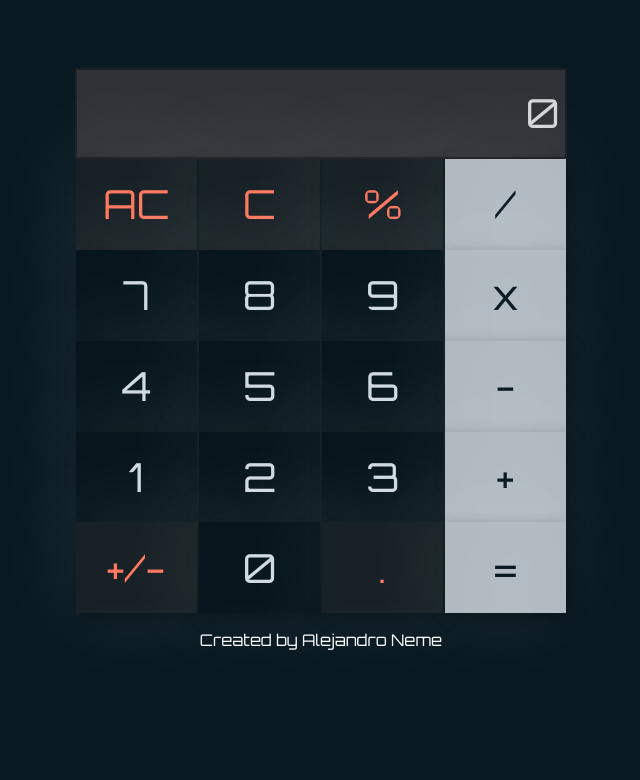
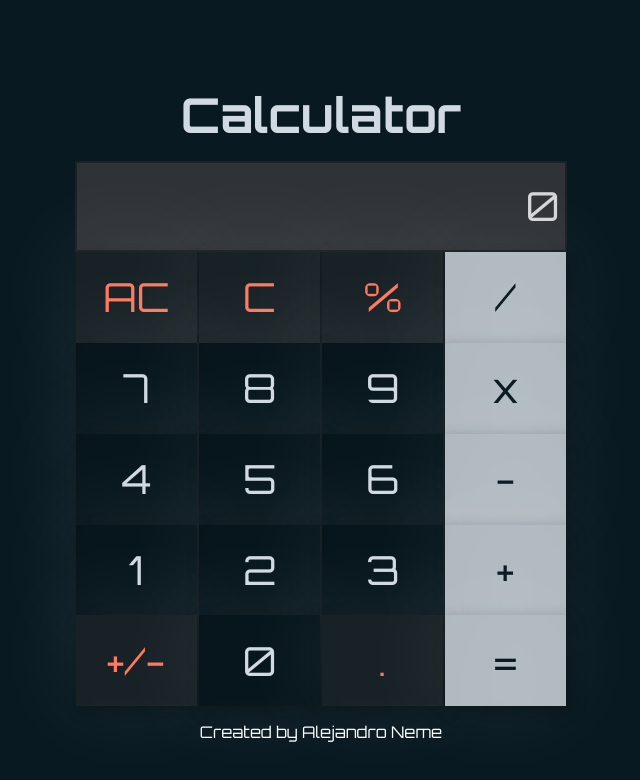
Before and after one commit to aledaquino1986/calculator, a plain HTML site: page index.html in a window 1280 px wide. Shown: the whole page, without its empty margins (319-959 px from the left). Drawn offline with Linux system fonts and the light colour scheme.

Commit message:
add h1, change html structure

```diff
--- a/index.html
+++ b/index.html
@@ -4,16 +4,18 @@
 <head>
   <meta charset="UTF-8">
   <meta name="viewport" content="width=device-width, initial-scale=1.0">
+  <link rel="icon" href="./calculator.ico" type="image/x-icon" />
   <link rel="stylesheet" href="style.css">
   <script src="javascript.js" defer></script>
   <link href="https://fonts.googleapis.com/css2?family=Orbitron:wght@400;500;600;700;800;900&display=swap"
     rel="stylesheet">
+
   <title>Calculator</title>
 </head>
 
 <body>
-  <main class="wrapper">
-
+  <div class="wrapper">
+    <h1>Calculator</h1>
     <section class="screen">
       <div>
         0
@@ -57,10 +59,11 @@
       </div>
     </section>
 
-  </main>
-  <footer>
-    <p>Created by Alejandro Neme</p>
-  </footer>
+
+    <footer>
+      <p>Created by Alejandro Neme</p>
+    </footer>
+  </div>
 </body>
 
 </html>
--- a/style.css
+++ b/style.css
@@ -11,9 +11,17 @@ body {
   margin: 0;
   background: #091921;
   font-family: Orbitron, sans-serif;
+  min-height: 80vh;
 }
 
-main {
+h1 {
+  margin: 0 auto;
+  color: #d1dae3;
+  padding: 1rem;
+  font-size: 3rem;
+}
+
+.wrapper {
   border: 2px solid red;
   width: 31.25rem;
 
@@ -108,7 +116,8 @@ footer {
 @media screen and (max-width: 500px) {
   body,
   html,
-  main {
+  main,
+  section {
     width: auto;
   }
 }
```
Also changed, not shown: calculator.ico (added).
